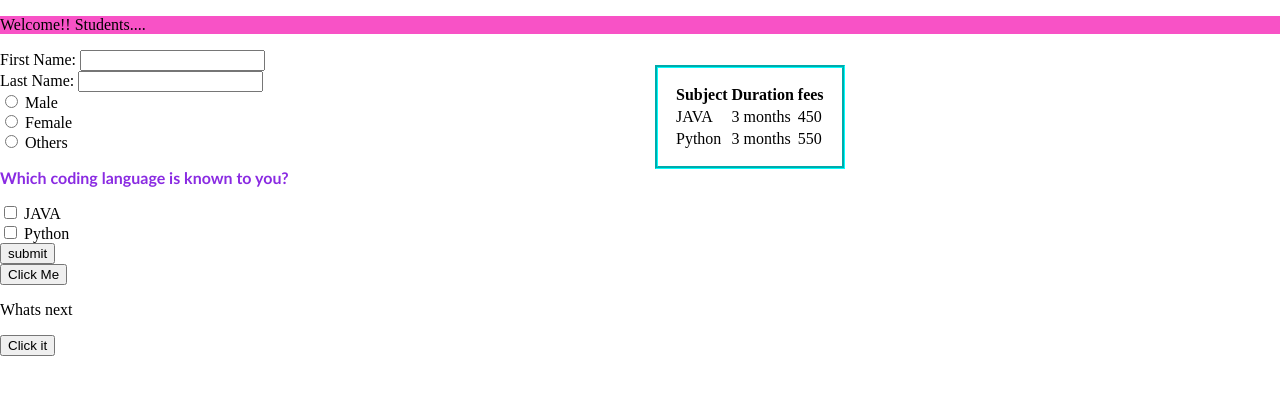
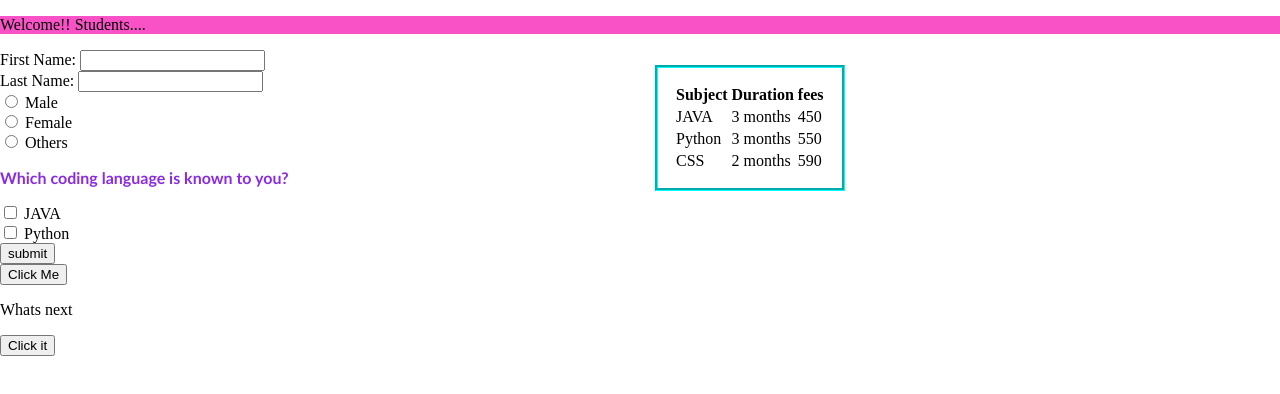
Before and after one commit to Rkhatoon19/testing, a plain HTML site: page index.html in a window 1280 px wide. Shown: the top 394 px of the page. Drawn offline with Linux system fonts and the light colour scheme.

Commit message:
ading new row

```diff
--- a/index.html
+++ b/index.html
@@ -63,6 +63,11 @@
             <td>3 months</td>
             <td> 550</td>
         </tr>
+        <tr>
+            <td>CSS</td>
+            <td>2 months</td>
+            <td> 590</td>
+        </tr>
     </table>
    </div>
     </section>
```
